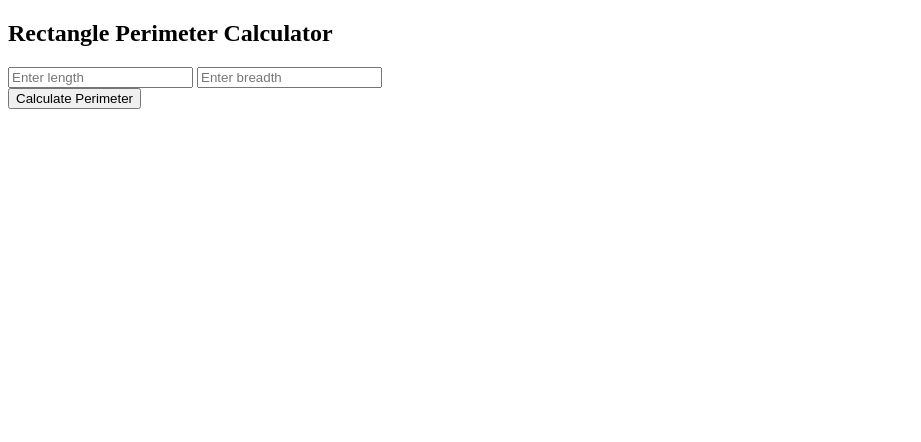
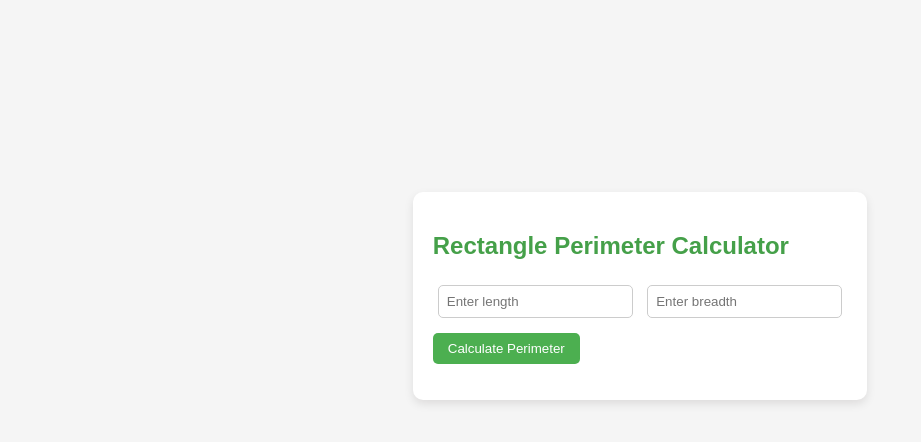
Before and after one commit to kalyanimurkute/perimeter-calculator, a plain HTML site: page pages/index.html in a window 1280 px wide. Shown: the whole page, without its empty margins (0-921 px from the left). Drawn offline with Linux system fonts and the light colour scheme.

Commit message:
Update index.html
add link

```diff
--- a/pages/index.html
+++ b/pages/index.html
@@ -1,13 +1,15 @@
 <!DOCTYPE html>
 <html lang="en">
+
 <head>
     <meta charset="UTF-8">
     <meta name="viewport" content="width=device-width, initial-scale=1.0">
-    <title>perimeter file
-    </title>
+    <title>perimeter file</title>
+    <link rel="stylesheet" href="../css/style.css">
 </head>
+
 <body>
-     <div class="box">
+    <div class="box">
         <h2>Rectangle Perimeter Calculator</h2>
         <input type="number" id="length" placeholder="Enter length">
         <input type="number" id="breadth" placeholder="Enter breadth">
@@ -15,7 +17,7 @@
         <button onclick="calculatePerimeter()">Calculate Perimeter</button>
         <p id="result"></p>
     </div>
-     <script>
+    <script>
         function calculatePerimeter() {
             let length = parseFloat(document.getElementById('length').value);
             let breadth = parseFloat(document.getElementById('breadth').value);
@@ -26,9 +28,10 @@
             }
 
             let perimeter = 2 * (length + breadth);
-            document.getElementById('result').innerText = "Perimeter:" + perimeter ;
+            document.getElementById('result').innerText = "Perimeter:" + perimeter;
         }
     </script>
 
 </body>
+
 </html>
```
